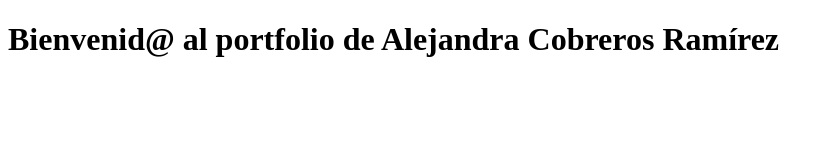
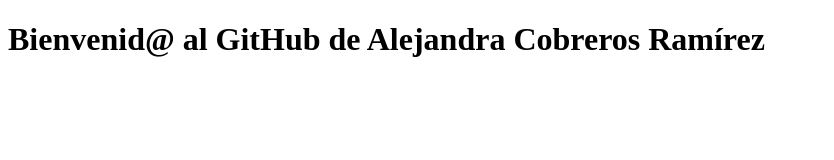
Before and after one commit to acobreros/acobreros.github.io, a plain HTML site: page index.html in a window 1280 px wide. Shown: the whole page, without its empty margins (0-834 px from the left). Drawn offline with Linux system fonts and the light colour scheme.

Commit message:
Update index.html

```diff
--- a/index.html
+++ b/index.html
@@ -4,6 +4,6 @@
     <title>Mi Portfolio</title>
   </head>
   <body>
-    <h1>Bienvenid@ al portfolio de Alejandra Cobreros Ramírez</h1>
+    <h1>Bienvenid@ al GitHub de Alejandra Cobreros Ramírez</h1>
   </body>
 </html>
```
